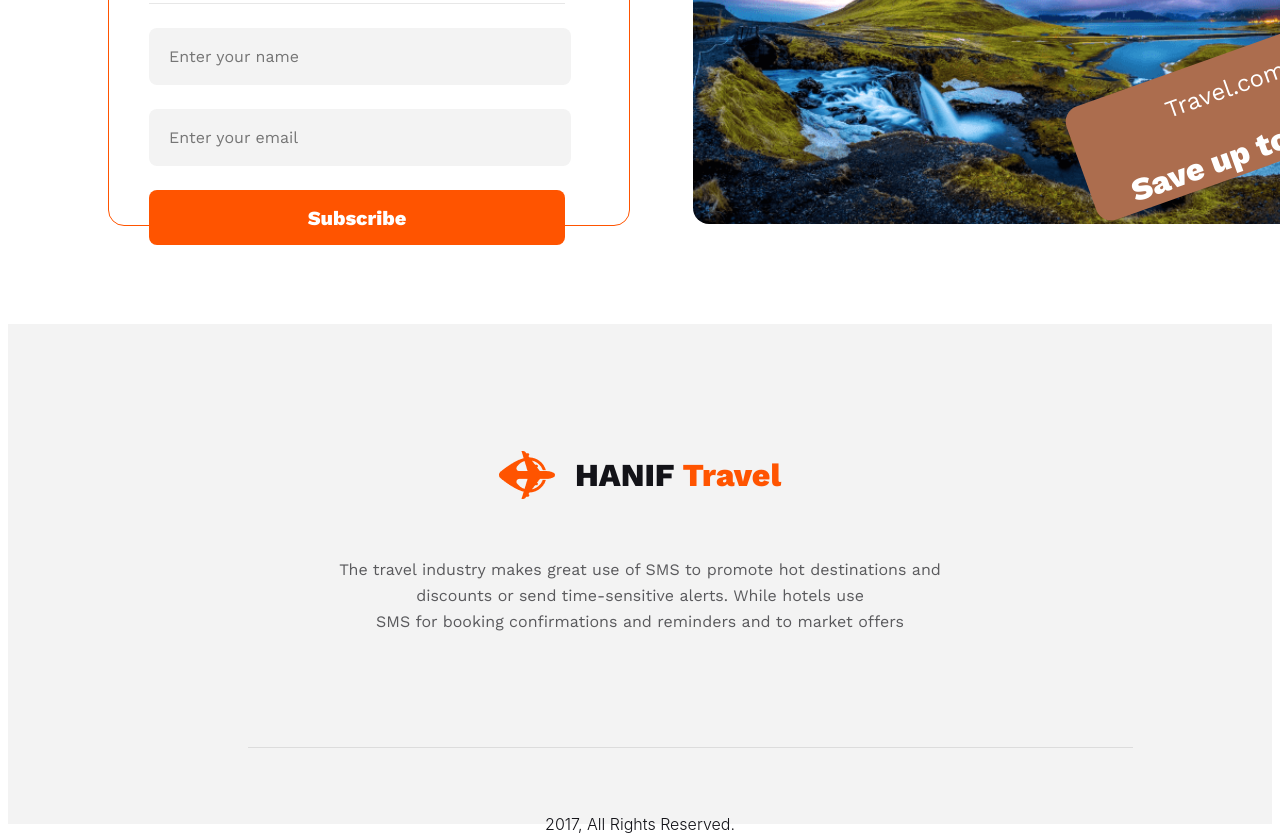
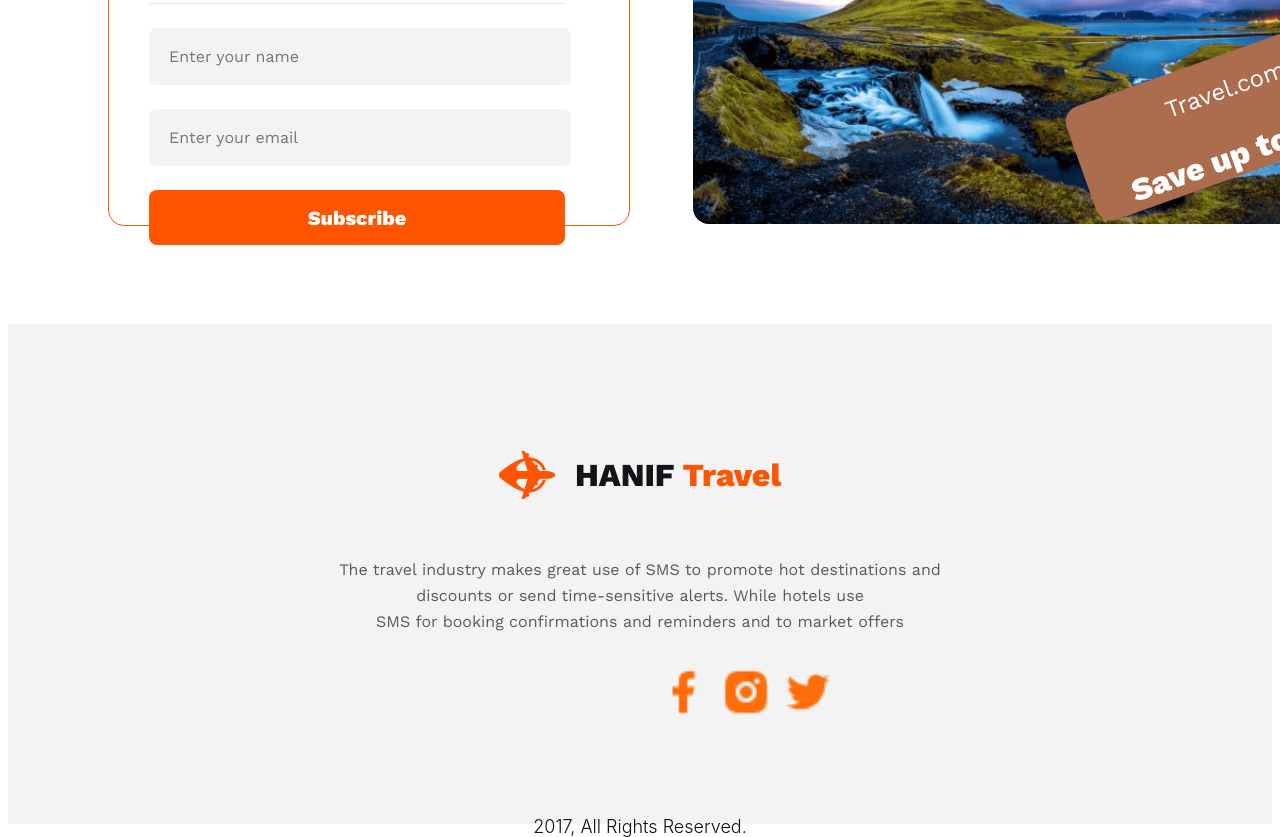
Before and after one commit to sisharif1017/hanif-travel, a plain HTML site: page index.html in a window 1280 px wide. Shown: the part 4070-4907 px from the top of the page. Drawn offline with nearby package versions, Linux system fonts and the light colour scheme.

Commit message:
added icon again

```diff
--- a/index.html
+++ b/index.html
@@ -186,13 +186,12 @@
         <p class="footer-text">The travel industry makes great use of SMS to promote hot destinations and  <br>discounts or send time-sensitive alerts. While hotels use <br>SMS for booking confirmations and reminders and to market offers</p>
 
         <div class="icon">
-            <i class="fa-brands fa-twitter"></i>
-            <i class="fa-brands fa-facebook-f"></i>
-            <i class="fa-brands fa-instagram"></i>
-            <i class="fa-brands fa-github"></i>
+           <img src="Images/facebook.png" alt="">
+           <img src="Images/insta.png" alt="">
+           <img src="Images/twitter.png" alt="">
         </div>
         <div class="seceondline"></div>
-        <p class="copy">2017, All Rights Reserved.</p>
+        <p class="last">2017, All Rights Reserved.</p>
 
     </footer>
 
--- a/style/style.css
+++ b/style/style.css
@@ -702,14 +702,14 @@ form button i{
         height: 1px;
         margin-top: 30px;
         margin-left: 240px;
-        background: rgba(19, 19, 24, 0.10);
+        background: rgba(1, 1, 10, 0);
     }
 
-    .copy{
+    .last{
         padding-top: 50px;
         text-align: center;
         font-family: "Inter", sans-serif;
         color: #131318;
-        font-size: 16px;
+        font-size: 18px;
         font-weight: 300;
     }
```
Also changed, not shown: Images/facebook.png (added), Images/insta.png (added), Images/twitter.png (added).
